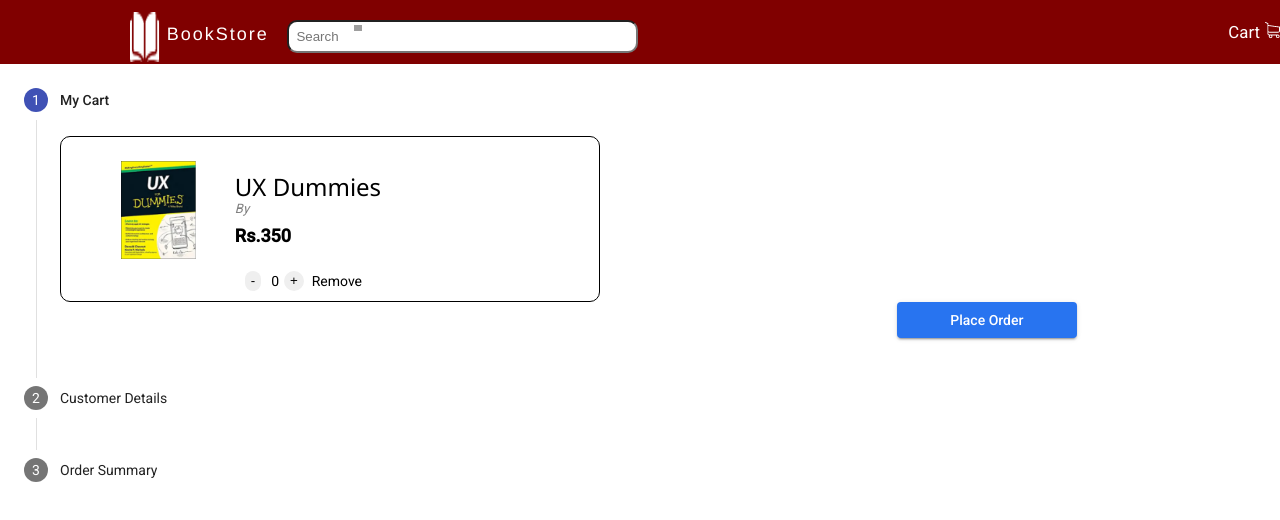
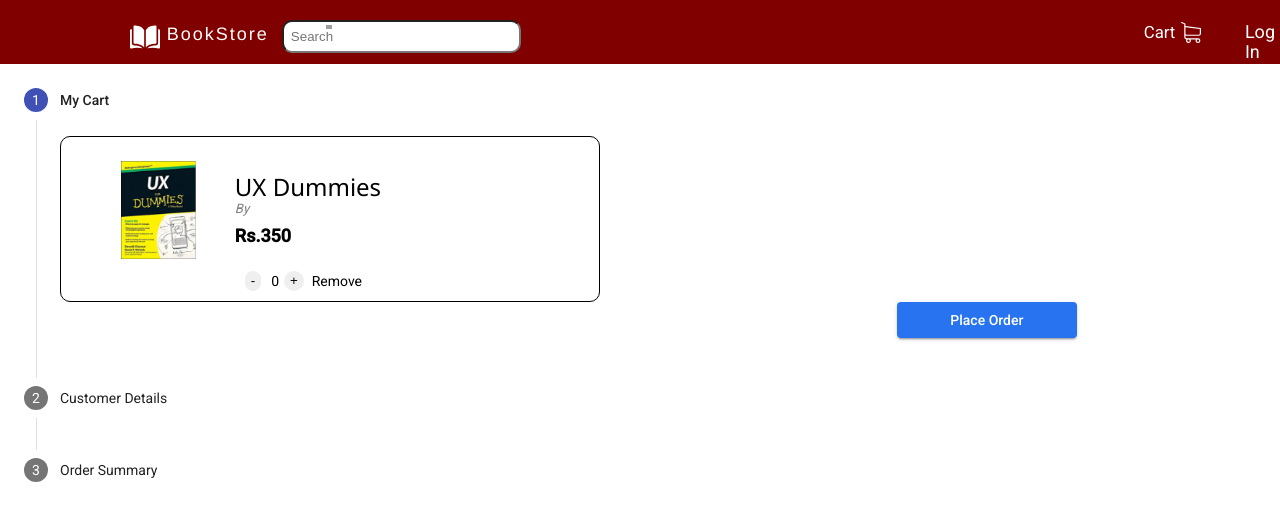
Before and after one commit to aviii007/bookstore-angular-app, an Angular app: page /cart in a window 1280 px wide. Shown: the top 520 px of the page. Built offline with nearby package versions, Linux system fonts and the light colour scheme; grey boxes are pictures that could not be loaded.

Commit message:
Modified:The bookstore logo and changed the css of the header with route to home page when clicked on the bookstore logo

```diff
--- a/src/app/components/header/header.component.css
+++ b/src/app/components/header/header.component.css
@@ -53,3 +53,11 @@
     margin-top: 12px;
     cursor:pointer;
 }
+
+.login{
+    margin-top: 12px;
+    color: white;
+    font-size: large;
+    cursor: pointer;
+    padding-left: 50px;
+}
--- a/src/app/components/header/header.component.html
+++ b/src/app/components/header/header.component.html
@@ -1,12 +1,13 @@
 <header class="header-content">
-    <div class="book">
-      <img class="book-logo"  src="../../../assets/open-book.png" alt="booklogo">
-      <div class="header-name" >BookStore</div>
-      <div>
-        <input class="search"  type="text" name="search" placeholder="Search">
-      </div>
-      <div><img class="search-logo" src="https://img.icons8.com/emoji/2x/magnifying-glass-tilted-left-emoji.png" alt="search logo"></div>
-      <div class="cart-name" (click)="goCart()" >Cart</div>
-      <div><img class="cart-logo" src="../../../assets/cart-small.png" (click)="goCart()" alt="cart logo"></div>
+  <div class="book">
+    <img class="book-logo" (click)="goHome()" src="../../../assets/education.svg" alt="booklogo">
+    <div class="header-name" (click)="goHome()">BookStore</div>
+    <div>
+      <input class="search"  type="text" name="search" placeholder="Search">
     </div>
+    <div><img class="search-logo" src="https://img.icons8.com/emoji/2x/magnifying-glass-tilted-left-emoji.png" alt="search logo"></div>
+    <div class="cart-name" (click)="goCart()">Cart</div>
+    <div><img class="cart-logo" src="../../../assets/supermarket.svg" (click)="goCart()" alt="cart logo"></div>
+    <div class="login" routerLink="login">Log In</div>
+  </div>
 </header>
```
